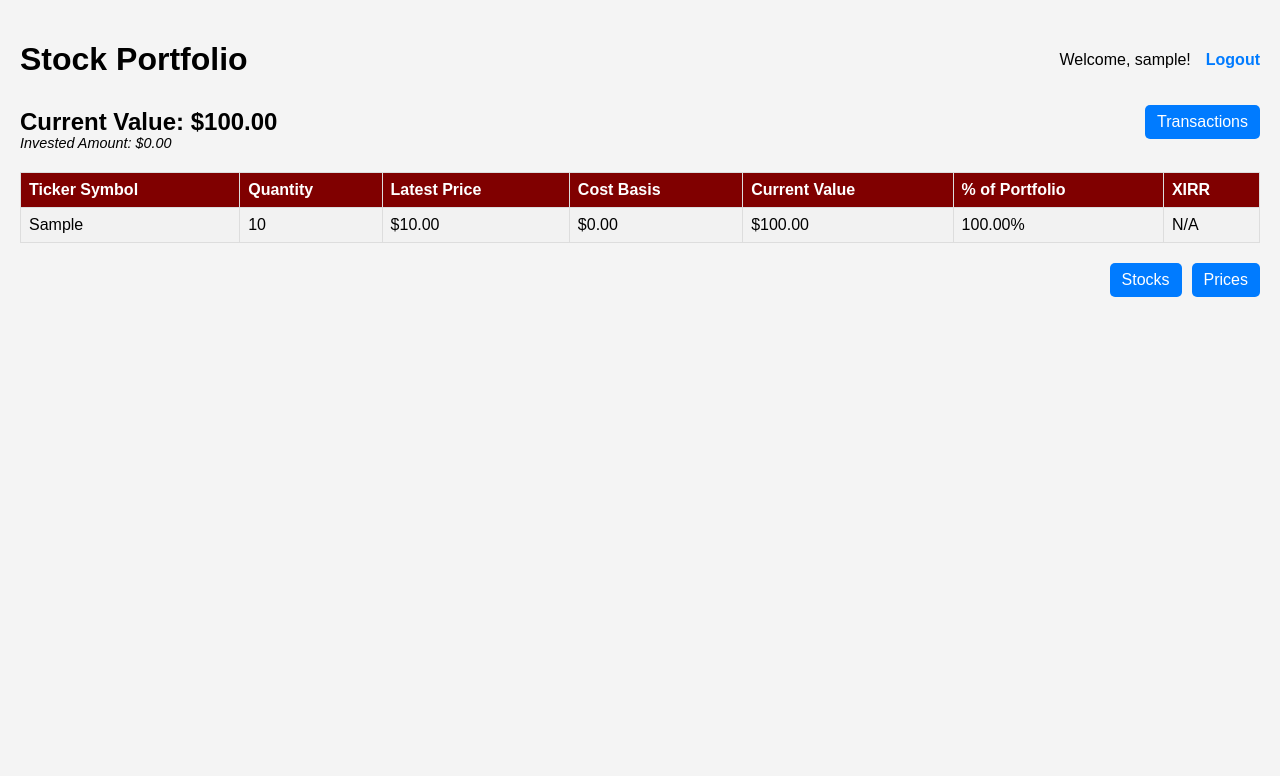
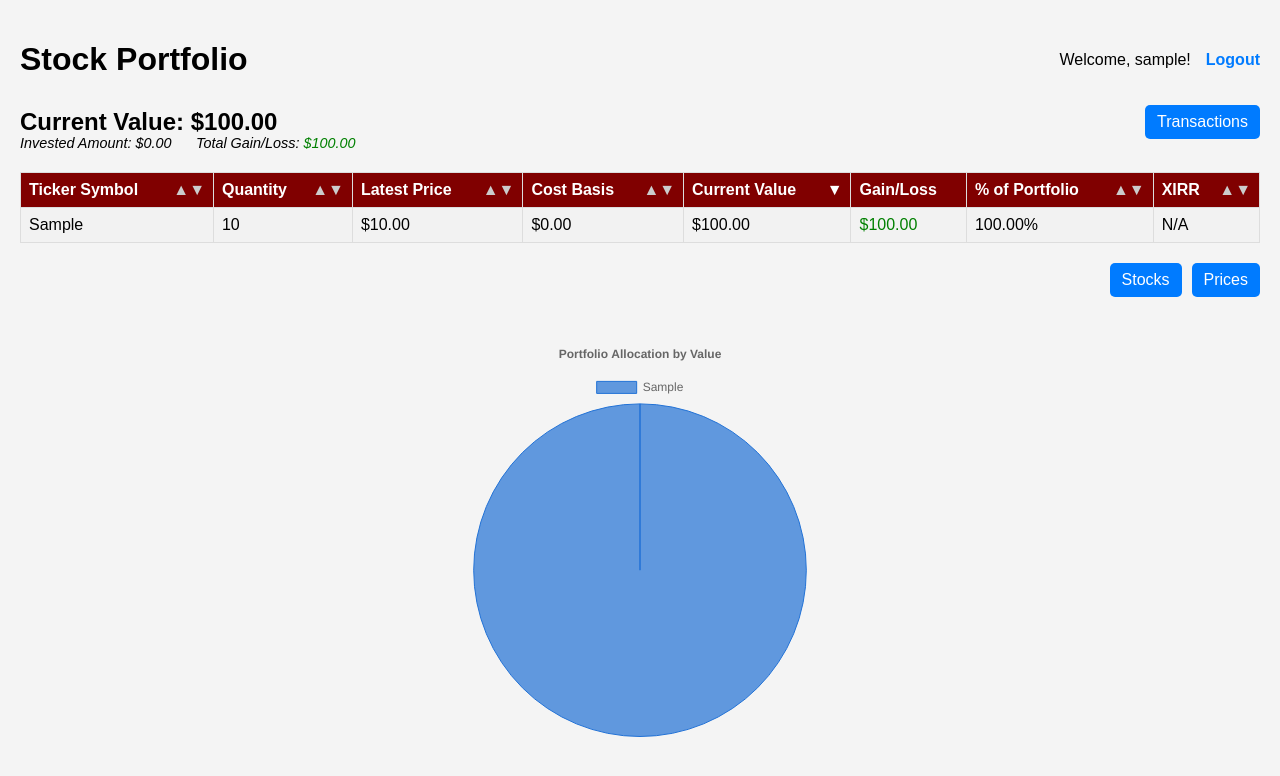
Before and after one commit to arambaladev/StockPortfolio, a Flask app: page / in a window 1280 px wide. Shown: the top 776 px of the page. Run offline with Flask 3, Linux system fonts and the light colour scheme; the visitor is signed in with stand-in values (Sample User, id 1); tables that the repository leaves empty hold one stand-in row (values such as "Sample post"); parts of the project's set-up code (start-up, migrations or seed data) failed here and were passed over.

Commit message:
Version 3.5 - UI enhancements and chart

```diff
--- a/app.py
+++ b/app.py
@@ -105,6 +105,11 @@ def populate_initial_stocks():
     # db.session.commit() # Removed as commit is now inside the loop
     print("Initial stock population complete.")
 
+@app.template_filter('format_currency')
+def format_currency(value):
+    """Format a value as currency with comma separators."""
+    return "{:,.2f}".format(value)
+
 def create_admin_user():
     with app.app_context():
         admin_user = User.query.filter_by(username='admin').first()
@@ -184,6 +189,10 @@ def logout():
 @app.route('/')
 @login_required
 def index():
+    sort_by = request.args.get('sort_by', 'value') # Default sort by value
+    order = request.args.get('order', 'desc') # Default order descending
+    reverse = (order == 'desc')
+
     portfolio_items = Portfolio.query.filter_by(user_id=session['user_id']).all()
     portfolio_data = []
     total_portfolio_value = 0.0
@@ -242,6 +251,13 @@ def index():
     if total_portfolio_value > 0:
         for item in portfolio_data:
             item['percentage'] = (item['value'] / total_portfolio_value) * 100
+
+    # Sort the portfolio data based on query parameters
+    if portfolio_data and sort_by in portfolio_data[0]:
+        portfolio_data.sort(key=lambda x: x[sort_by], reverse=reverse)
+    else:
+        # Default sort if key is invalid
+        portfolio_data.sort(key=lambda x: x['value'], reverse=True)
 
     print(f"DEBUG: total_portfolio_value: {total_portfolio_value}")
     print(f"DEBUG: portfolio_data: {portfolio_data}")
@@ -441,11 +457,14 @@ def calculate_fifo_cost_basis(tickersymbol, user_id, current_quantity):
 @app.route('/transactions')
 @login_required
 def transactions():
-    transactions = Transaction.query.filter_by(user_id=session['user_id']).all()
+    page = request.args.get('page', 1, type=int)
+    per_page = 15 # You can adjust this number
+    pagination = Transaction.query.filter_by(user_id=session['user_id']).order_by(Transaction.date.desc(), Transaction.id.desc()).paginate(page=page, per_page=per_page, error_out=False)
+    transactions = pagination.items
     stocks = Stock.query.order_by(Stock.tickersymbol).all() # Fetch all stocks, ordered alphabetically
     # Determine the latest ticker symbol for defaulting. Assuming latest means last alphabetically.
     latest_tickersymbol = stocks[-1].tickersymbol if stocks else ''
-    return render_template('transactions.html', transactions=transactions, stocks=stocks, latest_tickersymbol=latest_tickersymbol)
+    return render_template('transactions.html', transactions=transactions, stocks=stocks, latest_tickersymbol=latest_tickersymbol, pagination=pagination)
 
 @app.route('/prices')
 @admin_required
--- a/templates/index.html
+++ b/templates/index.html
@@ -3,6 +3,7 @@
 <head>
     <meta charset="UTF-8">
     <title>Stock Portfolio</title>
+    <script src="https://cdn.jsdelivr.net/npm/chart.js"></script>
     <style>
         body {
             font-family: Arial, sans-serif;
@@ -61,6 +62,19 @@
         .auth-links a:hover {
             text-decoration: underline;
         }
+        th a {
+            color: white;
+            text-decoration: none;
+        }
+        th a:hover {
+            text-decoration: underline;
+        }
+        th a {
+            display: flex;
+            justify-content: space-between;
+            align-items: center;
+            width: 100%;
+        }
     </style>
 </head>
 <body>
@@ -87,34 +101,74 @@
     {% endwith %}
 
     <div style="display: flex; justify-content: space-between; align-items: center; margin-bottom: 5px;">
-        <h2 style="text-align: left; margin-top: 0; margin-bottom: 0;">Current Value: ${{ "%.2f"|format(total_portfolio_value) }}</h2>
+        <h2 style="text-align: left; margin-top: 0; margin-bottom: 0;">Current Value: ${{ total_portfolio_value|format_currency }}</h2>
         <a href="{{ url_for('transactions', open_modal=true) }}"><button style="background-color: #007bff; color: white; border: none; padding: 8px 12px; border-radius: 5px; cursor: pointer; font-size: 16px;">Transactions</button></a>
     </div>
     <div style="text-align: left; margin-top: -10px; margin-bottom: 15px;">
-        <span style="font-size: 0.9em; font-style: italic;">Invested Amount: ${{ "%.2f"|format(total_invested_amount) }}</span>
+        <span style="font-size: 0.9em; font-style: italic;">Invested Amount: ${{ total_invested_amount|format_currency }}</span>
+        {% set gain_loss = total_portfolio_value - total_invested_amount %}
+        <span style="font-size: 0.9em; font-style: italic; margin-left: 20px;">
+            Total Gain/Loss:
+            {% if gain_loss >= 0 %}
+                <span style="color: green;">${{ gain_loss|format_currency }}</span>
+            {% else %}
+                <span style="color: red;">${{ gain_loss|format_currency }}</span>
+            {% endif %}
+        </span>
     </div>
+
+    {% set sort_by = request.args.get('sort_by', 'value') %}
+    {% set order = request.args.get('order', 'desc') %}
 
     <table>
         <tr>
-            <th style="background-color: maroon; color: white;">Ticker Symbol</th>
-            <th style="background-color: maroon; color: white;">Quantity</th>
-            <th style="background-color: maroon; color: white;">Latest Price</th>
-            <th style="background-color: maroon; color: white;">Cost Basis</th>
-            <th style="background-color: maroon; color: white;">Current Value</th>
-            <th style="background-color: maroon; color: white;">% of Portfolio</th>
-            <th style="background-color: maroon; color: white;">XIRR</th>
+            {% macro sortable_th(column, display_name) %}
+                {% set new_order = 'asc' if sort_by == column and order == 'desc' else 'desc' %}
+                <th style="background-color: maroon; color: white;">
+                    <a href="{{ url_for('index', sort_by=column, order=new_order) }}">
+                        <span>{{ display_name }}</span>
+                        <span>
+                            {% if sort_by == column %}
+                                {{ '▼' if order == 'desc' else '▲' }}
+                            {% else %}
+                                <span style="color: #ccc;">▲▼</span>
+                            {% endif %}
+                        </span>
+                    </a>
+                </th>
+            {% endmacro %}
+            {{ sortable_th('tickersymbol', 'Ticker Symbol') }}
+            {{ sortable_th('quantity', 'Quantity') }}
+            {{ sortable_th('latest_price', 'Latest Price') }}
+            {{ sortable_th('cost_basis', 'Cost Basis') }}
+            {{ sortable_th('value', 'Current Value') }}
+            <th style="background-color: maroon; color: white;">Gain/Loss</th> {# Not sortable as it's calculated in template #}
+            {{ sortable_th('percentage', '% of Portfolio') }}
+            {{ sortable_th('xirr', 'XIRR') }}
         </tr>
         {% for item in portfolio_data %}
         <tr>
             <td>{{ item.tickersymbol }}</td>
             <td>{{ item.quantity }}</td>
-            <td>${{ "%.2f"|format(item.latest_price) }}</td>
-            <td>${{ "%.2f"|format(item.cost_basis) }}</td>
-            <td>${{ "%.2f"|format(item.value) }}</td>
+            <td>${{ item.latest_price|format_currency }}</td>
+            <td>${{ item.cost_basis|format_currency }}</td>
+            <td>${{ item.value|format_currency }}</td>
+            <td>
+                {% set item_gain_loss = item.value - item.cost_basis %}
+                {% if item_gain_loss >= 0 %}
+                    <span style="color: green;">${{ item_gain_loss|format_currency }}</span>
+                {% else %}
+                    <span style="color: red;">${{ item_gain_loss|format_currency }}</span>
+                {% endif %}
+            </td>
             <td>{{ "%.2f"|format(item.percentage) }}%</td>
             <td>
                 {% if item.xirr is not none %}
-                    {{ "%.2f"|format(item.xirr * 100) }}%
+                    {% if item.xirr >= 0 %}
+                        <span style="color: green;">{{ "%.2f"|format(item.xirr * 100) }}%</span>
+                    {% else %}
+                        <span style="color: red;">{{ "%.2f"|format(item.xirr * 100) }}%</span>
+                    {% endif %}
                 {% else %}
                     N/A
                 {% endif %}
@@ -129,5 +183,48 @@
         <a href="{{ url_for('prices') }}"><button style="background-color: #007bff; color: white; border: none; padding: 8px 12px; border-radius: 5px; cursor: pointer; font-size: 16px;">Prices</button></a>
         {% endif %}
     </div>
+
+    <div style="width: 50%; max-width: 400px; margin: 40px auto 20px auto;">
+        <canvas id="portfolioChart"></canvas>
+    </div>
+
+    <script>
+        document.addEventListener('DOMContentLoaded', function() {
+            const ctx = document.getElementById('portfolioChart').getContext('2d');
+            const portfolioData = {{ portfolio_data|tojson }};
+
+            const labels = portfolioData.map(item => item.tickersymbol);
+            const data = portfolioData.map(item => item.value);
+
+            // Generate random colors for the chart
+            const backgroundColors = data.map(() => `rgba(${Math.floor(Math.random() * 255)}, ${Math.floor(Math.random() * 255)}, ${Math.floor(Math.random() * 255)}, 0.7)`);
+
+            new Chart(ctx, {
+                type: 'pie',
+                data: {
+                    labels: labels,
+                    datasets: [{
+                        label: 'Portfolio Value',
+                        data: data,
+                        backgroundColor: backgroundColors,
+                        borderColor: backgroundColors.map(color => color.replace('0.7', '1')),
+                        borderWidth: 1
+                    }]
+                },
+                options: {
+                    responsive: true,
+                    plugins: {
+                        legend: {
+                            position: 'top',
+                        },
+                        title: {
+                            display: true,
+                            text: 'Portfolio Allocation by Value'
+                        }
+                    }
+                }
+            });
+        });
+    </script>
 </body>
 </html>
```
Also changed, not shown: templates/transactions.html (+47 -1 lines).
